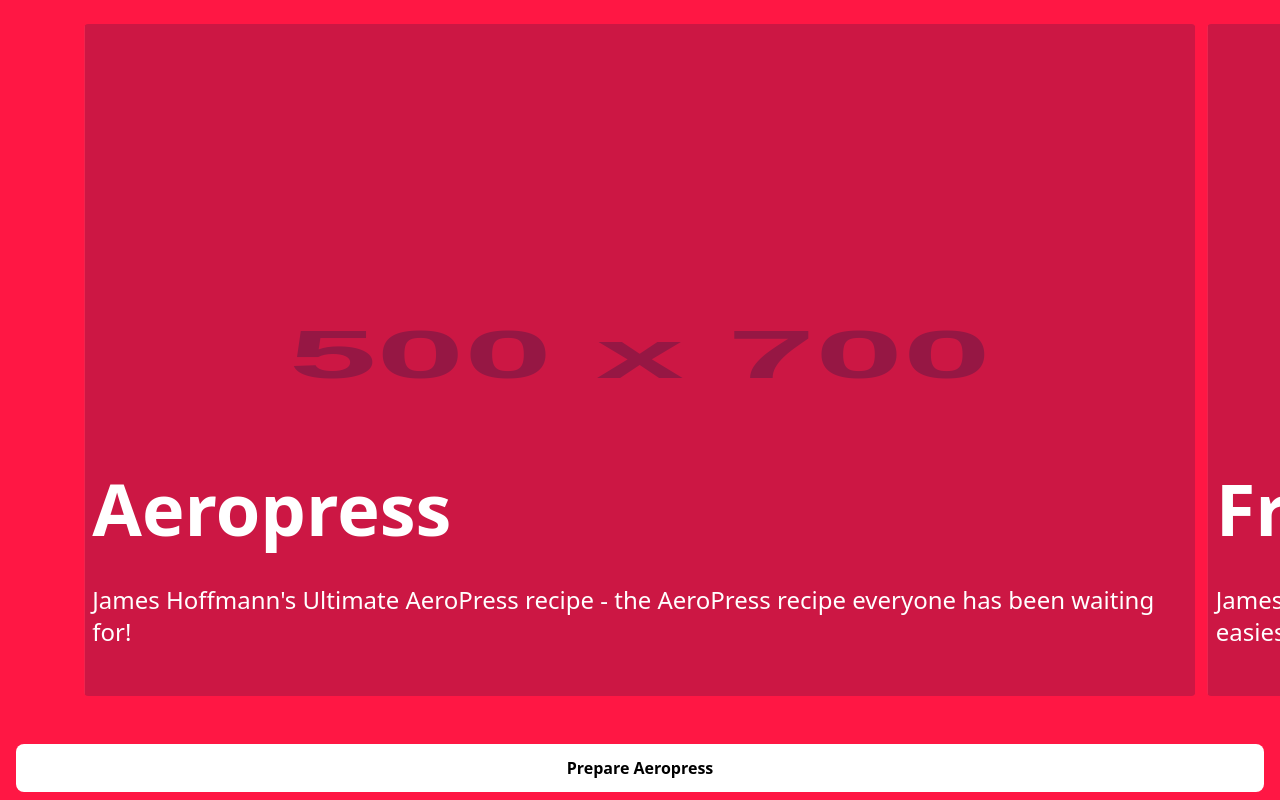
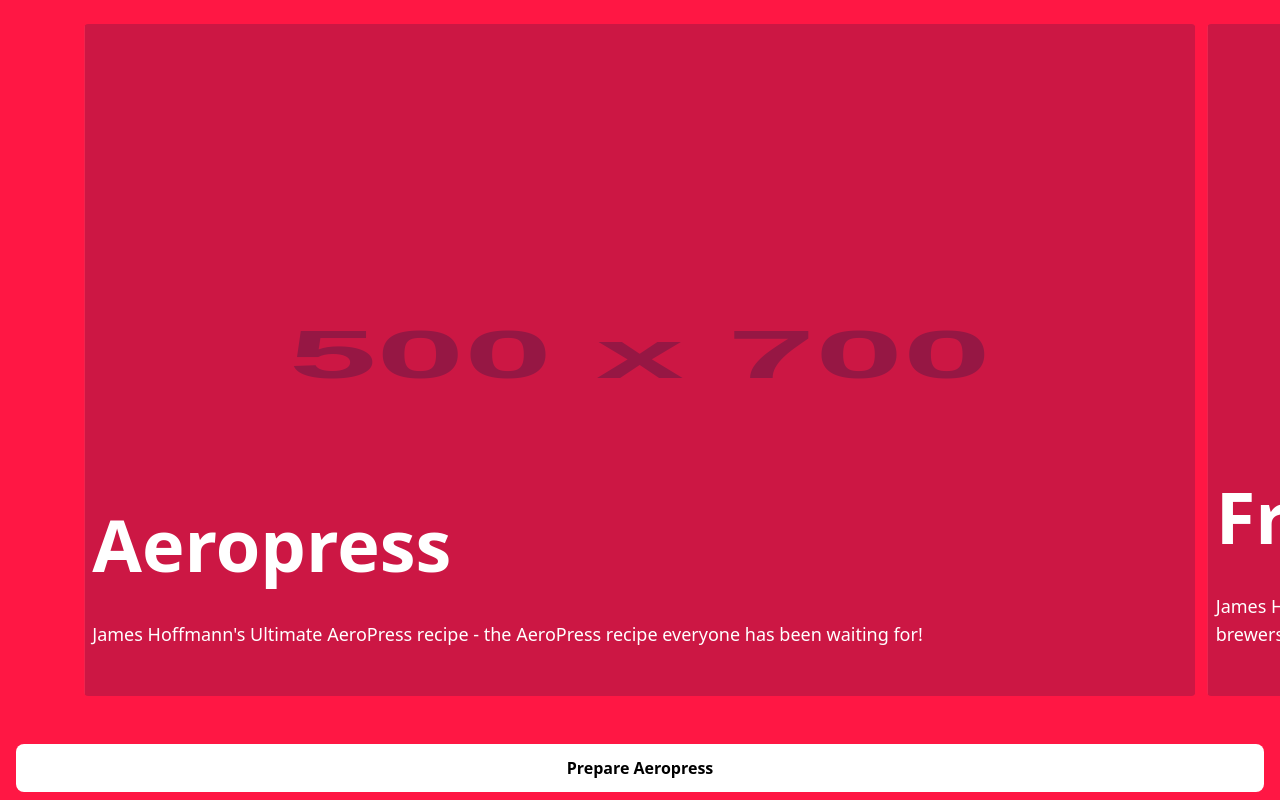
Before and after one commit to nielsrowinbik/qoffeetime, a Next.js app: page / in a window 1280 px wide. Built offline with nearby package versions, Linux system fonts and the light colour scheme.

Commit message:
Fix AeroPress rendering incorrectly

```diff
--- a/components/RecipeSlide.tsx
+++ b/components/RecipeSlide.tsx
@@ -3,7 +3,12 @@ import Link from 'next/link';
 
 // FIXME: The solution to have the <a> and the <article> both take up the full height isn't pretty...
 
-export default function RecipeSlide({ name, slug, tagline, ...recipe }) {
+export default function RecipeSlide({ slug, tagline, ...recipe }) {
+    // Nasty hack insering a space between 'Aero' and 'Press' in order for it to render correctly.
+    // Keeping it as one word will incorrectly break up the word, but it is the correct spelling, so
+    // this will have to do.
+    const name = recipe.name === 'AeroPress' ? 'Aero Press' : recipe.name;
+
     return (
         <Link href={`/${slug}`}>
             <a className="w-full h-full relative block">
@@ -15,8 +20,10 @@ export default function RecipeSlide({ name, slug, tagline, ...recipe }) {
                             src="https://via.placeholder.com/500x700"
                         />
                         <header className="absolute h-full flex flex-col justify-end p-2">
-                            <h2 className="text-7xl font-bold">{name}</h2>
-                            <h3 className="text-2xl font-medium my-10">
+                            <h2 className="text-7xl font-bold w-8/12 break-words">
+                                {name}
+                            </h2>
+                            <h3 className="text-lg my-10 break-words">
                                 {tagline}
                             </h3>
                         </header>
```
